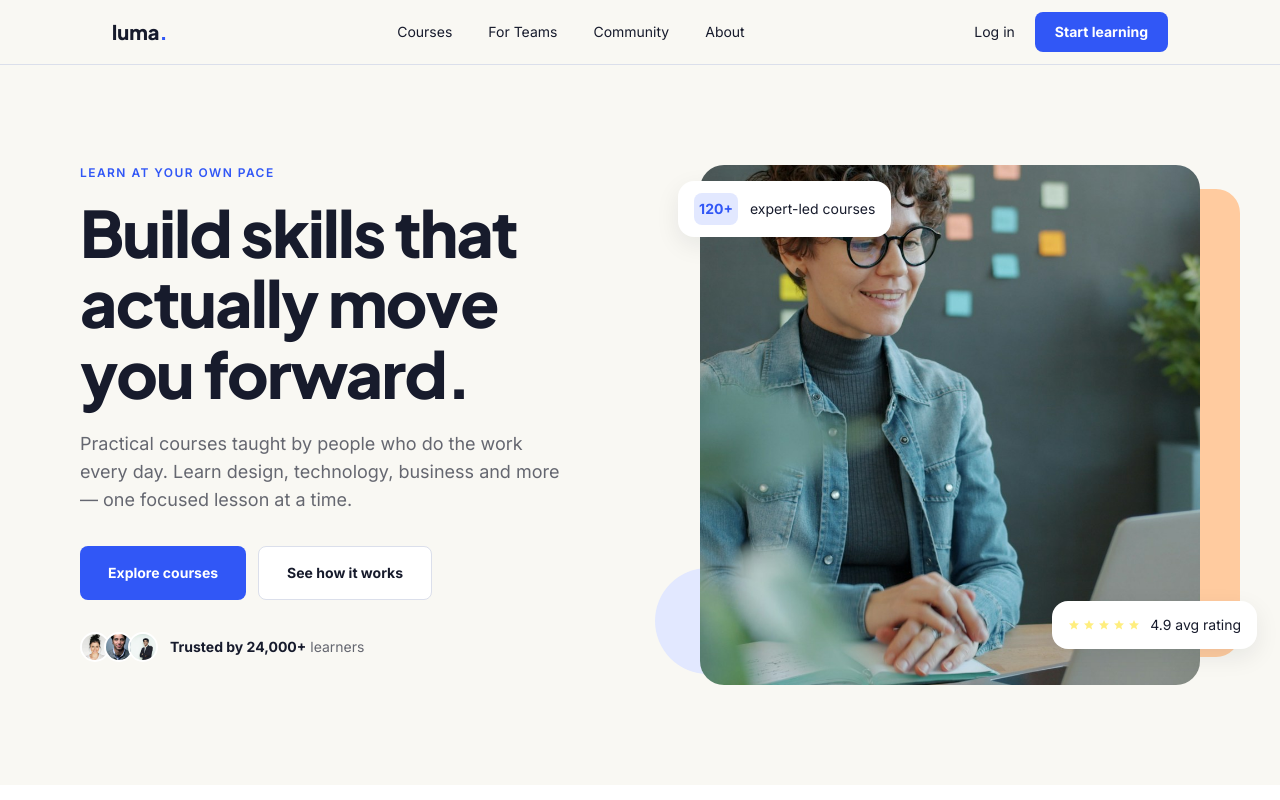
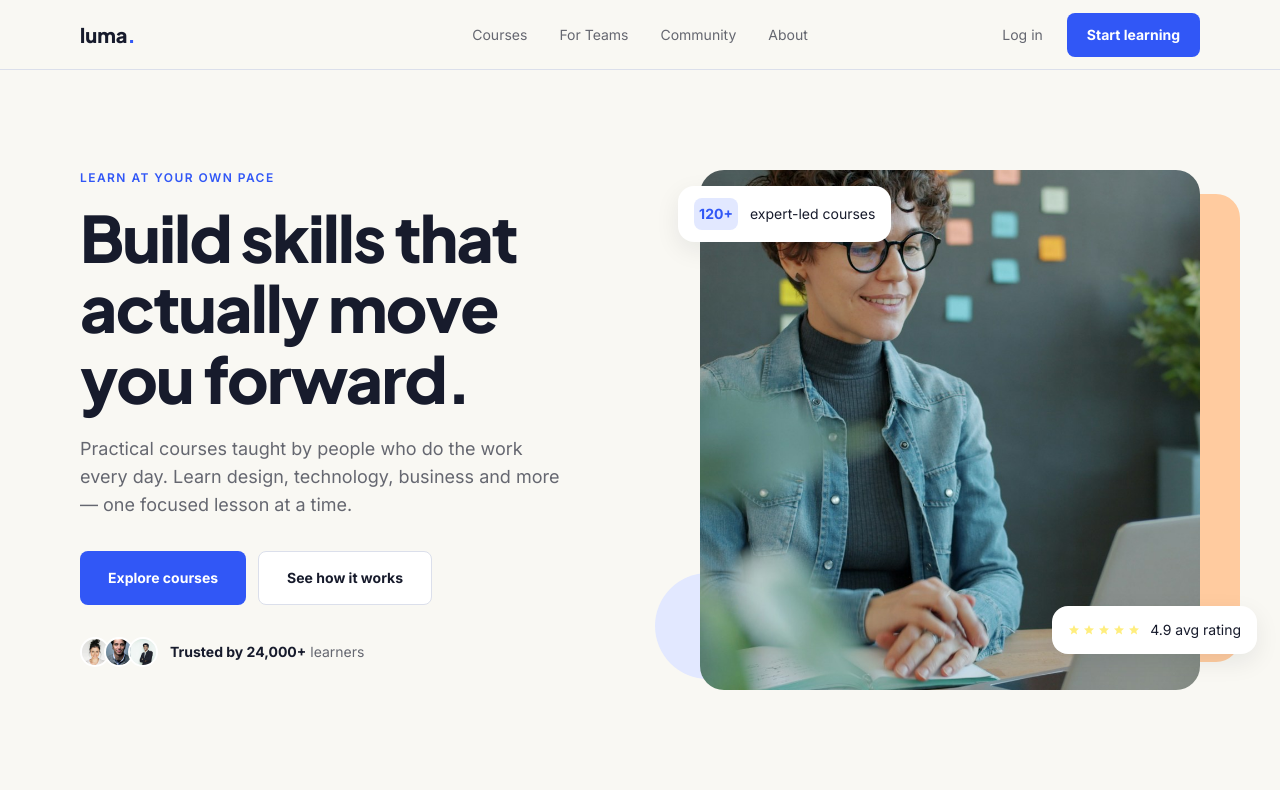
Before and after one commit to maurodferreira/luma, a Next.js app: page / in a window 1280 px wide. Shown: the top 800 px of the page. Built offline with nearby package versions, Linux system fonts and the light colour scheme.

Commit message:
style: align shared container and header with Figma

```diff
--- a/src/components/Container.tsx
+++ b/src/components/Container.tsx
@@ -1,5 +1,14 @@
 import type { ReactNode } from "react";
 
-export function Container({ children, className = "" }: { children: ReactNode; className?: string }) {
-  return <div className={`mx-auto w-full max-w-[1120px] px-5 md:px-8 ${className}`}>{children}</div>;
+type ContainerProps = {
+  children: ReactNode;
+  className?: string;
+};
+
+export function Container({ children, className = "" }: ContainerProps) {
+  return (
+    <div className={`mx-auto w-full max-w-[1184px] px-5 md:px-8 ${className}`}>
+      {children}
+    </div>
+  );
 }
--- a/src/components/Header.tsx
+++ b/src/components/Header.tsx
@@ -11,38 +11,57 @@ export function Header() {
 
   useEffect(() => {
     if (!open) return;
-    const onKey = (e: KeyboardEvent) => e.key === "Escape" && setOpen(false);
-    window.addEventListener("keydown", onKey);
-    return () => window.removeEventListener("keydown", onKey);
+
+    const onKeyDown = (event: KeyboardEvent) => {
+      if (event.key === "Escape") setOpen(false);
+    };
+
+    window.addEventListener("keydown", onKeyDown);
+    return () => window.removeEventListener("keydown", onKeyDown);
   }, [open]);
 
   return (
-    <header className="sticky top-0 z-40 border-b border-line bg-cream/95 backdrop-blur">
-      <div className="mx-auto flex h-16 w-full max-w-[1120px] items-center justify-between px-5 md:px-8">
+    <header className="sticky top-0 z-40 h-[69px] border-b border-line bg-cream md:h-[70px]">
+      <div className="relative mx-auto flex h-[68px] w-full max-w-[1184px] items-center justify-between px-5 md:h-[69px] md:px-8">
         <Logo />
 
-        <nav aria-label="Main" className="hidden md:block">
-          <ul className="flex items-center gap-9 text-sm text-ink">
-            {navLinks.map((l) => (
-              <li key={l.label}>
-                <a href={l.href} className="transition-colors hover:text-brand">{l.label}</a>
+        <nav
+          aria-label="Main"
+          className="absolute left-1/2 hidden -translate-x-1/2 lg:block"
+        >
+          <ul className="flex items-center gap-8 text-sm leading-6 text-muted">
+            {navLinks.map((link) => (
+              <li key={link.label}>
+                <a
+                  href={link.href}
+                  className="transition-colors hover:text-brand"
+                >
+                  {link.label}
+                </a>
               </li>
             ))}
           </ul>
         </nav>
 
-        <div className="hidden items-center gap-5 md:flex">
-          <a href="#contact" className="text-sm transition-colors hover:text-brand">Log in</a>
-          <Button href="#courses" className="!py-2.5">Start learning</Button>
+        <div className="hidden items-center gap-2 lg:flex">
+          <a
+            href="#contact"
+            className="px-4 py-2.5 text-sm leading-6 text-muted transition-colors hover:text-brand"
+          >
+            Log in
+          </a>
+          <Button href="#courses" className="!py-2.5 !leading-6">
+            Start learning
+          </Button>
         </div>
 
         <button
           type="button"
-          className="rounded-md p-2 md:hidden"
+          className="rounded-md p-1.5 lg:hidden"
           aria-expanded={open}
           aria-controls="mobile-menu"
           aria-label={open ? "Close menu" : "Open menu"}
-          onClick={() => setOpen((v) => !v)}
+          onClick={() => setOpen((isOpen) => !isOpen)}
         >
           {open ? <CloseIcon /> : <MenuIcon />}
         </button>
@@ -52,21 +71,31 @@ export function Header() {
         <nav
           id="mobile-menu"
           aria-label="Mobile"
-          onClick={(e) => (e.target as HTMLElement).closest("a") && setOpen(false)}
-          className="border-t border-line bg-cream px-5 pb-6 pt-3 md:hidden"
+          onClick={(event) => {
+            if ((event.target as HTMLElement).closest("a")) {
+              setOpen(false);
+            }
+          }}
+          className="border-t border-line bg-cream px-5 pb-6 pt-3 lg:hidden"
         >
           <ul className="flex flex-col">
-            {navLinks.map((l) => (
-              <li key={l.label}>
-                <a href={l.href} className="block py-3 text-base font-medium">
-                  {l.label}
+            {navLinks.map((link) => (
+              <li key={link.label}>
+                <a
+                  href={link.href}
+                  className="block py-3 text-base font-medium"
+                >
+                  {link.label}
                 </a>
               </li>
             ))}
           </ul>
+
           <div className="mt-3 flex flex-col gap-3">
             <Button href="#courses">Start learning</Button>
-            <Button href="#contact" variant="secondary">Log in</Button>
+            <Button href="#contact" variant="secondary">
+              Log in
+            </Button>
           </div>
         </nav>
       )}
```
